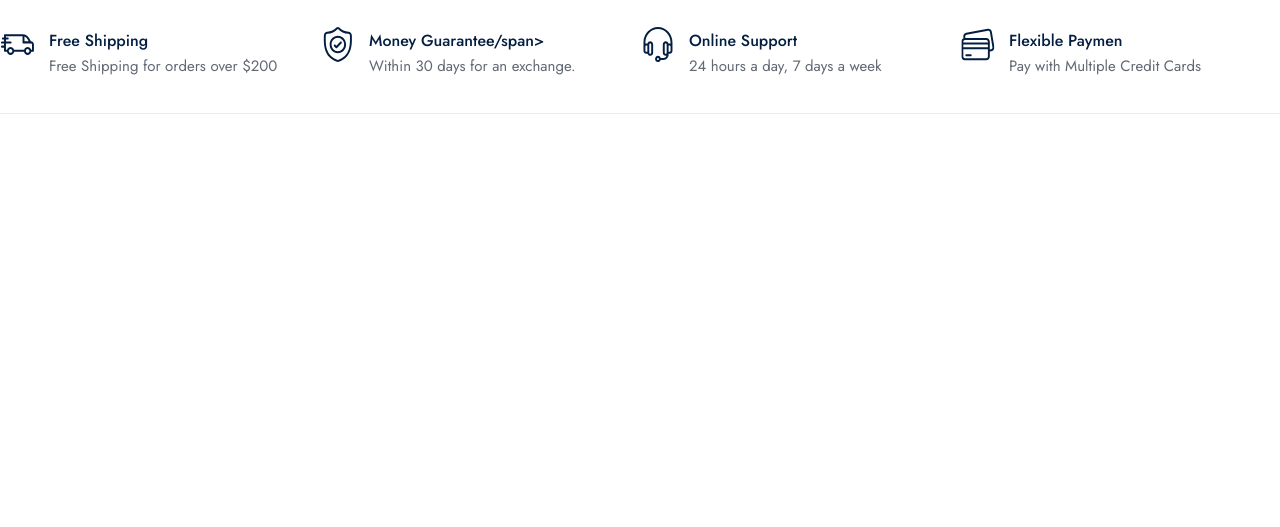
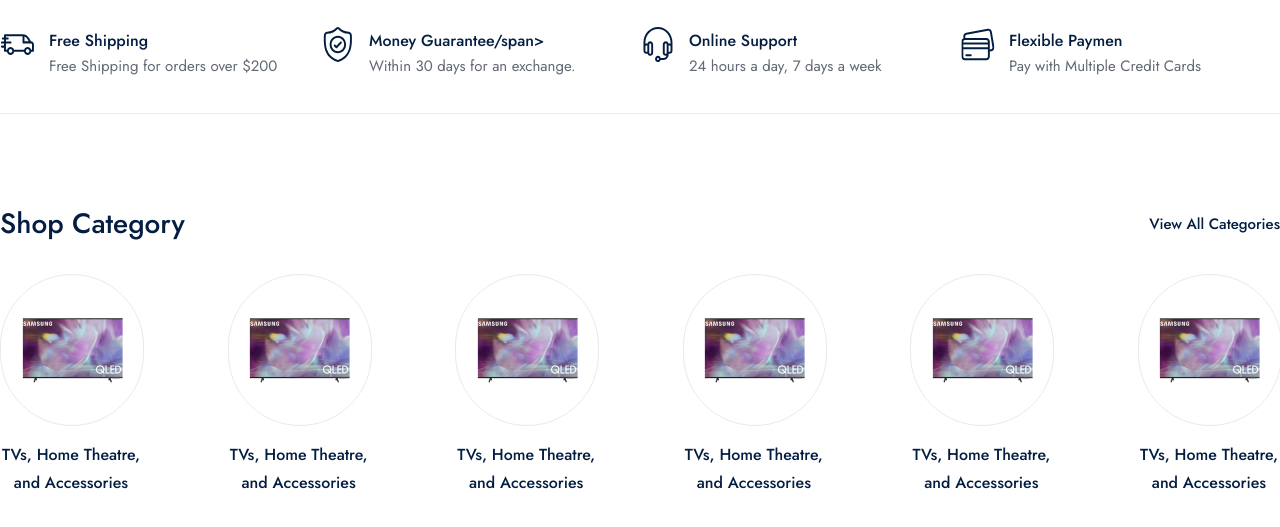
Before and after one commit to islomjon0000/zenmart, a plain HTML site: page index.html in a window 1280 px wide. Shown: the part 813-1340 px from the top of the page. Before the commit the page ends 987 px from the top, so only its background shows below. Drawn offline with Linux system fonts and the light colour scheme.

Commit message:
feat: completed category section view

```diff
--- a/index.html
+++ b/index.html
@@ -160,6 +160,52 @@
                 </div>
             </div>
         </div>
+        <div class="shop_category_frame">
+            <div class="container">
+                <div class="category_top">
+                    <span>Shop Category</span>
+                    <a href="">View All Categories</a>
+                </div>
+                <div class="category_wrapper">
+                    <div class="category_box">
+                        <div class="category_img_box">
+                            <img src="public/images/category/tv.png" alt="">
+                        </div>
+                        <span>TVs, Home Theatre, and Accessories</span>
+                    </div>
+                    <div class="category_box">
+                        <div class="category_img_box">
+                            <img src="public/images/category/tv.png" alt="">
+                        </div>
+                        <span>TVs, Home Theatre, and Accessories</span>
+                    </div>
+                    <div class="category_box">
+                        <div class="category_img_box">
+                            <img src="public/images/category/tv.png" alt="">
+                        </div>
+                        <span>TVs, Home Theatre, and Accessories</span>
+                    </div>
+                    <div class="category_box">
+                        <div class="category_img_box">
+                            <img src="public/images/category/tv.png" alt="">
+                        </div>
+                        <span>TVs, Home Theatre, and Accessories</span>
+                    </div>
+                    <div class="category_box">
+                        <div class="category_img_box">
+                            <img src="public/images/category/tv.png" alt="">
+                        </div>
+                        <span>TVs, Home Theatre, and Accessories</span>
+                    </div>
+                    <div class="category_box">
+                        <div class="category_img_box">
+                            <img src="public/images/category/tv.png" alt="">
+                        </div>
+                        <span>TVs, Home Theatre, and Accessories</span>
+                    </div>
+                </div>
+            </div>
+        </div>
     </div>
 </body>
 </html>
--- a/public/css/home.css
+++ b/public/css/home.css
@@ -236,3 +236,96 @@
 
   color: #626974;
 }
+
+/* SHOP CATEGORY */
+.shop_category_frame {
+  position: relative;
+  margin-top: 90px;
+  width: 100%;
+  height: auto;
+
+  display: flex;
+  justify-content: center;
+}
+
+.shop_category_frame .container {
+  flex-direction: column;
+}
+
+.shop_category_frame .container .category_top {
+  width: 100%;
+  height: auto;
+
+  display: flex;
+  flex-direction: row;
+  justify-content: space-between;
+  align-items: center;
+}
+
+.shop_category_frame .category_top span {
+  font-family: "Jost";
+  font-style: normal;
+  font-weight: 500;
+  font-size: 28px;
+  line-height: 40px;
+
+  color: #041e42;
+}
+
+.shop_category_frame .category_top a {
+  font-family: "Jost";
+  font-style: normal;
+  font-weight: 500;
+  font-size: 15px;
+  line-height: 22px;
+
+  color: #041e42;
+}
+
+.shop_category_frame .category_top a:hover {
+  border-bottom: 2px solid #041e42;
+}
+
+.shop_category_frame .container .category_wrapper {
+  margin-top: 30px;
+  width: 100%;
+  height: auto;
+
+  display: flex;
+  flex-direction: row;
+  justify-content: space-between;
+}
+
+.shop_category_frame .category_wrapper .category_box {
+  width: 142px;
+  height: auto;
+
+  display: flex;
+  flex-direction: column;
+  cursor: pointer;
+}
+
+.shop_category_frame .category_box .category_img_box {
+  width: 100%;
+  height: 150px;
+
+  display: flex;
+  align-items: center;
+  justify-content: center;
+
+  border: 1px solid #eaeaea;
+  border-radius: 150px;
+}
+
+.shop_category_frame .category_box span {
+  margin-top: 15px;
+  font-family: "Jost";
+  font-style: normal;
+  font-weight: 500;
+  font-size: 16px;
+  line-height: 28px;
+
+  text-align: center;
+
+  color: #041e42;
+}
```
